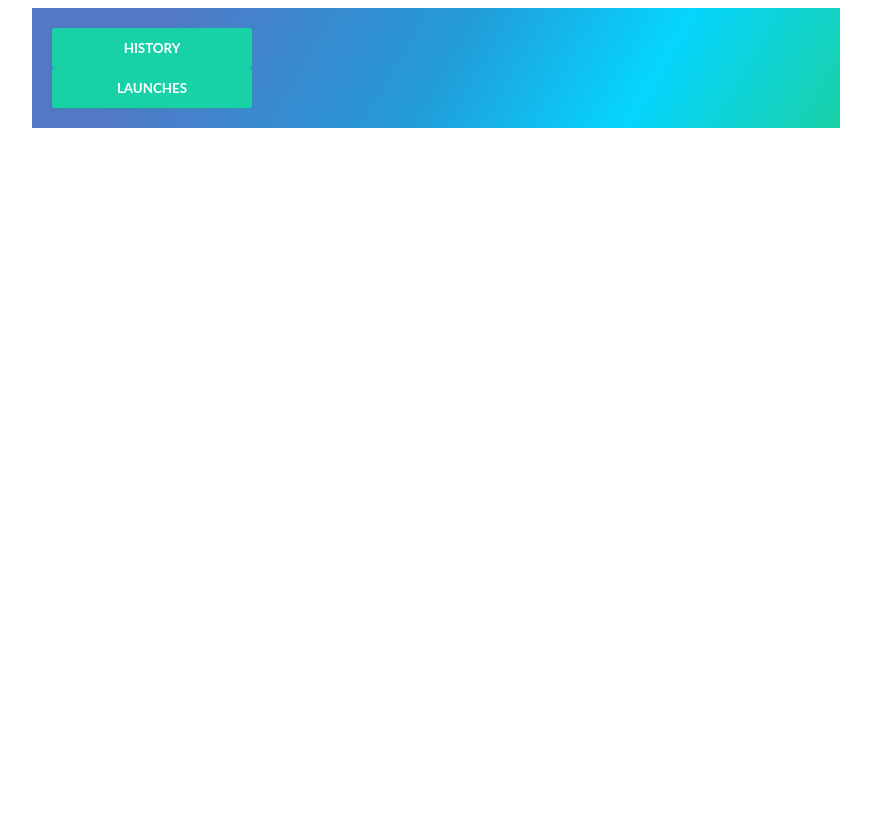
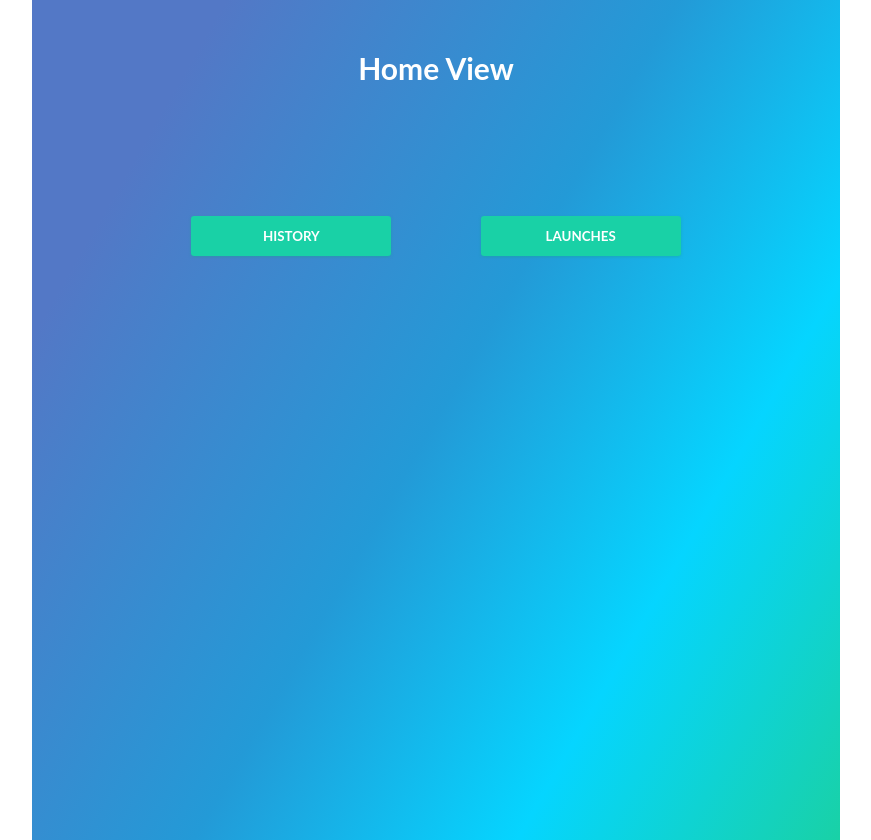
Before and after one commit to mtrabelsi/spaceX, a React app: page / in a window 1280 px wide. Shown: the whole page, without its empty margins (204-1075 px from the left). Before the commit the page ends 800 px from the top, so only its background shows below. Built offline with nearby package versions, Linux system fonts and the light colour scheme.

Commit message:
[UI Polishing] UI improvement and minor fixes

```diff
--- a/public/index.html
+++ b/public/index.html
@@ -1,11 +1,11 @@
 <!doctype html>
 <meta name="viewport" content="width=device-width, initial-scale=1">
-<html>
+<html style="margin: 0px;padding: 0px; height: 100%;">
   <head>
     <title>Getting Started</title>
   </head>
-  <body>
-    <main id="root-elm">
+  <body style="margin: 0px;padding: 0px; height: 100%;">
+    <main id="root-elm" style="margin: 0px;padding: 0px; height: 100%;">
     </main>
     <script src="main.js"></script>
   </body>
--- a/src/app.tsx
+++ b/src/app.tsx
@@ -13,7 +13,6 @@ type Empty = {}
 const MainApp : React.FC<State> = (props) => {
     return (<React.StrictMode>
         <Router>
-        <div>
             <Switch>
                 <Route
                     path="/"
@@ -34,7 +33,6 @@ const MainApp : React.FC<State> = (props) => {
                     component={NotFound}
                 />
             </Switch>
-        </div>
         </Router>
     </React.StrictMode>)
 }
--- a/src/components/Layout/index.tsx
+++ b/src/components/Layout/index.tsx
@@ -6,22 +6,29 @@ import LeftArrowIcon from './../../assets/icons/Left-Arrow.png'
 type LayoutProps = {
     style?: object,
     showBackButton?: boolean,
-    title: string
+    title: string,
+    topBarStyle?: object
 }
 
 const Layout: React.FC<LayoutProps | RouteComponentProps> = (props) => {
-    const { showBackButton, style, history, title } = props as (LayoutProps & RouteComponentProps)
+    const {
+        showBackButton,
+        style,
+        history,
+        title,
+        topBarStyle
+    } = props as (LayoutProps & RouteComponentProps)
 
     return(<LayoutMain style={style}>
-        {showBackButton && <LayoutTopBar>
-            <Button
+        <LayoutTopBar style={topBarStyle}>
+            {showBackButton &&<Button
                 hasIconLeft={true}
                 iconLeft={LeftArrowIcon}
                 onClick={e => history.goBack()}
                 value="Home"
-            />
-           <LayoutTitle>{title}</LayoutTitle>
-        </LayoutTopBar>}
+            />}
+            {title !== '' && <LayoutTitle>{title}</LayoutTitle>}
+        </LayoutTopBar>
         {props.children}
     </LayoutMain>)
 }
--- a/src/pages/Home/index.tsx
+++ b/src/pages/Home/index.tsx
@@ -1,17 +1,33 @@
 import React from 'react'
 import { RouteComponentProps } from 'react-router-dom';
 import { State } from '../../state/redux/types'
-import { backgroundImage } from './../../components/Global'
+import { backgroundImage, veryLightColor } from './../../components/Global'
 import Layout from '../../components/Layout';
 import { Button } from '../../components/Button/atoms';
 
 const Home : React.FC<RouteComponentProps> = (props) => {
     const { history } = props
     return (<Layout
-            style={{ backgroundImage }}
             title="Home View"
+            topBarStyle={{
+                color: veryLightColor,
+                display: 'flex',
+                justifyContent: 'center'
+            }}
+            style={{
+                backgroundImage,
+                height: '100%',
+                display: 'flex',
+                flexDirection: 'column',
+                flexWrap: 'wrap'
+            }}>
+                <div style={{
+                        display: 'flex',
+                        justifyContent: 'space-evenly',
+                        alignItems: 'center',
+                        padding: '100px 50px'
+                    }}
                 >
-
                     <Button
                         simpleMode
                         special
@@ -26,6 +42,7 @@ const Home : React.FC<RouteComponentProps> = (props) => {
                     >
                         Launches
                     </Button>
+                </div>
     </Layout>)
 }
 
--- a/src/pages/NotFound/index.tsx
+++ b/src/pages/NotFound/index.tsx
@@ -1,15 +1,26 @@
 
 import React from 'react';
+import { RouteComponentProps } from 'react-router-dom';
+import s from 'styled-components'
 import Layout from '../../components/Layout';
+import Button from '../../components/Button';
 
 type NotFoundProps = {
 
 }
 
-function NotFound(props: NotFoundProps) {
+const ErrorMessage = s.section`
+    margin-bottom: 20px;
+`
 
-    return (<Layout title="Horrible things happen!">
-        Requested page does not exist!
+function NotFound(props: (NotFoundProps | RouteComponentProps)) {
+    const { history } = props as RouteComponentProps
+    return (<Layout title="Horrible things happen, sometimes...">
+        <ErrorMessage>
+            Requested page does not exist! this page serves as a fall back error page,
+            feel free to customize it at: /pages/NotFound/index.tsx
+        </ErrorMessage>
+        <Button value="Take me Home" onClick={() => history.replace('/')}/>
     </Layout>)
 
 }
```
Lines whose indentation alone changed are shown as unchanged.
